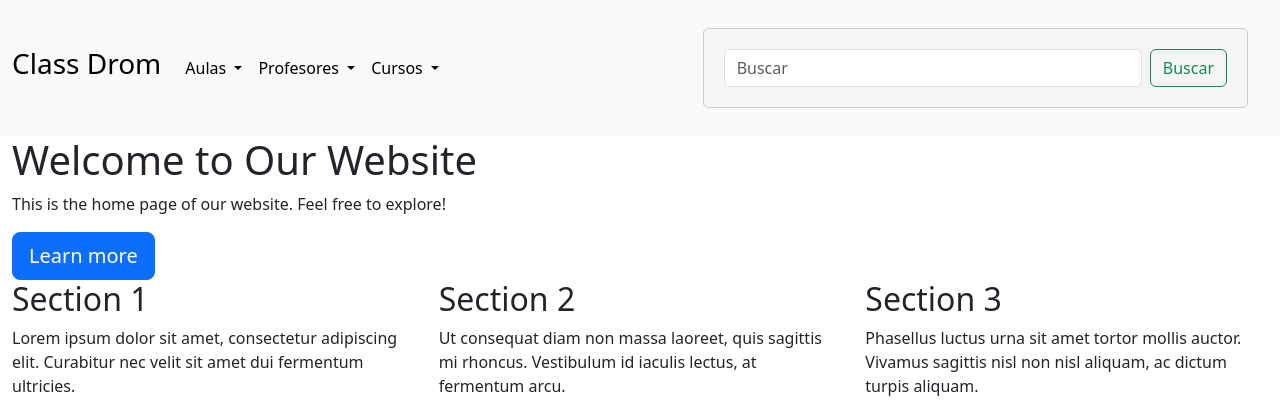
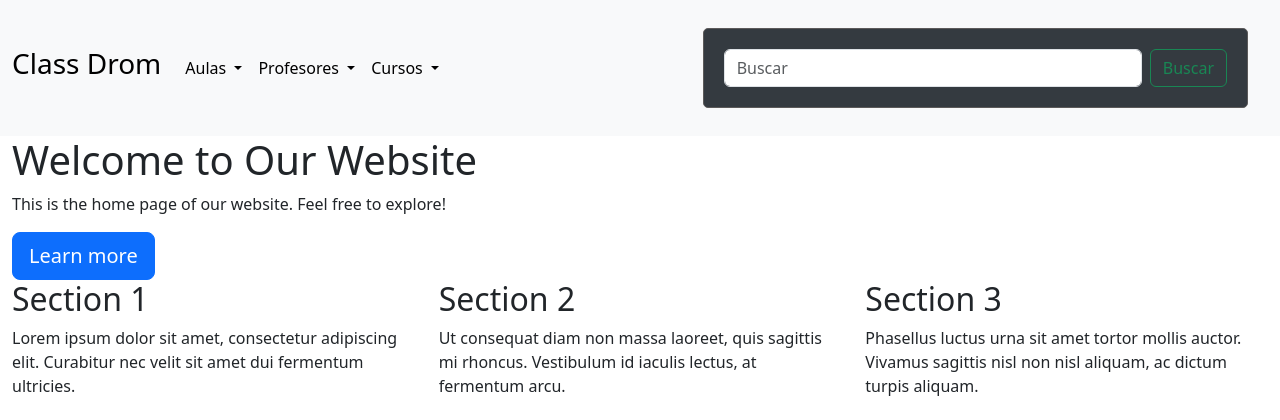
Before and after one commit to avdata99/clasdrom, a Django app: page / in a window 1280 px wide. Shown: the top 420 px of the page. Run offline with Django 4.2, Linux system fonts and the light colour scheme.

Commit message:
mejorando estetica

```diff
--- a/cdrom/aulas/static/aulas/css/main.css
+++ b/cdrom/aulas/static/aulas/css/main.css
@@ -3,6 +3,7 @@ body{
     display: flex;
     flex-direction: column;
     min-height: 100vh;
+    background-color: #353740 58.85% !important;
 }
 
 .aula-img-list {
@@ -36,10 +37,11 @@ footer p {
 form {
     margin: 20px;
     padding: 20px;
-    border: 1px solid #ccc;
+    border: 1px solid #5c5a5a;
     border-radius: 5px;
-    background-color: #f5f5f5;
+    background-color: #343a40;
     width: 50%;
+    color: #fff;
 }
 
 /* Estilos para los mensajes de error */
```
